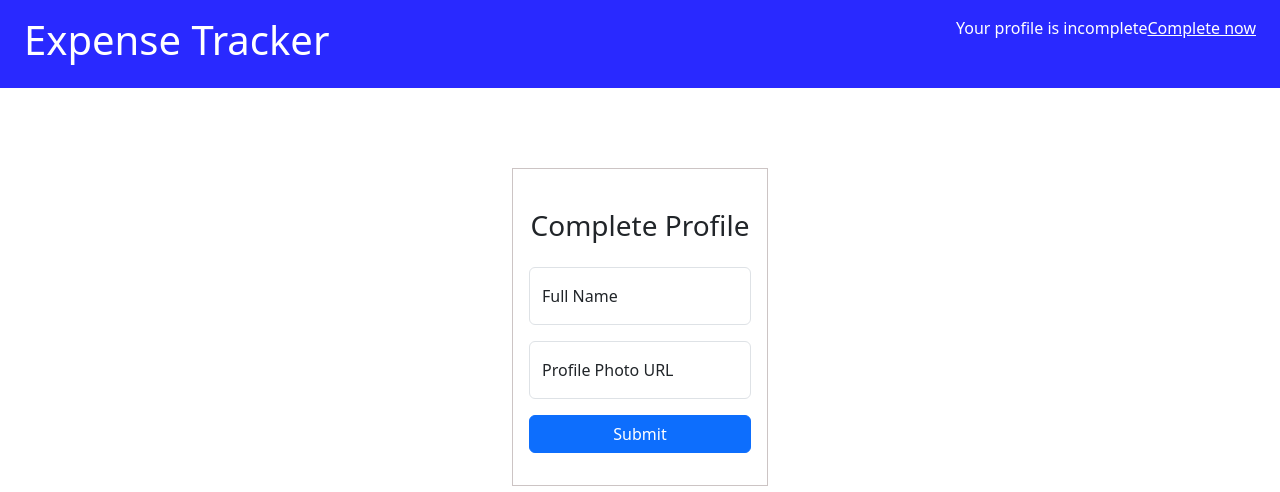
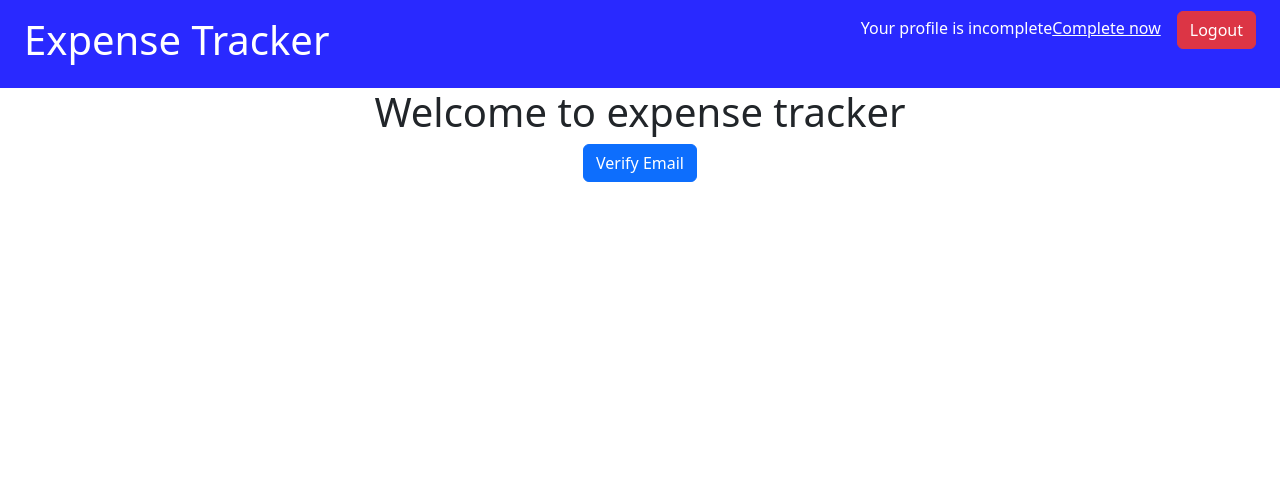
Before and after one commit to AbhiSingh0302/ExpenseTrackerReactJS, a React (Create React App) app: page /expense in a window 1280 px wide. Before the commit this address led to /profile. Shown: the top 492 px of the page. Built offline with nearby package versions, Linux system fonts and the light colour scheme; no server answers; sample sign-in values are in the browser's storage.

Commit message:
logout button

```diff
--- a/src/App.js
+++ b/src/App.js
@@ -3,20 +3,17 @@ import './App.css';
 import Header from './components/Header';
 import Signup from './components/Signup';
 import Login from './components/Login';
-import { Route, useHistory, Redirect } from 'react-router-dom/cjs/react-router-dom';
+import { Route, Redirect, Switch } from 'react-router-dom/cjs/react-router-dom';
 import Profile from './components/Profile';
 import { tokenContext } from './store/Context';
 import ExpensePage from './components/ExpensePage';
 
 function App() {
-  const history = useHistory();
-
   const ctx = useContext(tokenContext);
 
   useEffect(() => {
     if (localStorage.getItem("auth-token")) {
       ctx.updateLogIn(localStorage.getItem("auth-token"));
-      history.replace('/profile')
     }
   }, [])
 
@@ -24,25 +21,26 @@ function App() {
     localStorage.setItem("auth-token", token);
     ctx.updateLogIn(token);
   }
+  console.log("ctx.isLoggedIn:", ctx.isLoggedIn);
+
 
   return (
     <>
-      <Header loggedIn={ctx.isLoggedIn} />
+      <Header/>
+      <Switch>
         <Route path="/" exact>
-        <Signup />
+          {ctx.isLoggedIn ? <Redirect to="expense"/> : <Signup />}
         </Route>
         <Route path="/login">
-        {!ctx.isLoggedIn && <Login onLogin={loginHandler} />}
-        {ctx.isLoggedIn && <Redirect to="/expense"/>}
+          {ctx.isLoggedIn ? <Redirect to="expense"/> : <Login onLogin={loginHandler} />}
         </Route>
         <Route path="/profile">
-        {ctx.isLoggedIn && <Profile />}
-        {!ctx.isLoggedIn && <Redirect to="/login"/>}
+        {ctx.isLoggedIn ? <Profile /> : <Redirect to="/login"/>}
         </Route>
         <Route path="/expense">
-      {ctx.isLoggedIn && <ExpensePage />}
-      {!ctx.isLoggedIn && <Redirect to="/login"/>}
+        {ctx.isLoggedIn ? <ExpensePage /> : <Redirect to="/login"/>}
         </Route>
+      </Switch>
     </>
   );
 }
--- a/src/components/Header.css
+++ b/src/components/Header.css
@@ -2,3 +2,7 @@
     background-color: rgb(41, 41, 255);
     color: white;
 }
+
+.logo{
+    cursor: pointer;
+}
--- a/src/components/Header.js
+++ b/src/components/Header.js
@@ -1,11 +1,28 @@
-import { Link } from 'react-router-dom/cjs/react-router-dom.min';
+import { Link, useHistory } from 'react-router-dom/cjs/react-router-dom.min';
 import './Header.css';
+import { Button } from 'react-bootstrap';
+import { useContext } from 'react';
+import { tokenContext } from '../store/Context';
 
 const Header = props => {
-    console.log(props.loggedIn)
+    const ctx = useContext(tokenContext);
+
+    const history = useHistory("/expense");
+
+    const clickHandler = () => {
+        history.replace("/expense");
+    }
+
+    const logoutHandler = () => {
+        ctx.logout();
+    }
+
     return <header className='main-header d-flex justify-content-between px-4'>
-        <h1 className='text-center py-3'>Expense Tracker</h1>
-        {props.loggedIn && <p className='text-center py-3'>Your profile is incomplete<Link to="/profile" style={{textDecoration: "underline", color: "white"}}>Complete now</Link></p>}
+        <h1 className='text-center py-3 logo' onClick={clickHandler}>Expense Tracker</h1>
+        {ctx.isLoggedIn && <div>
+        <p className='text-center py-3 me-3 d-inline-block'>Your profile is incomplete<Link to="/profile" style={{textDecoration: "underline", color: "white"}}>Complete now</Link></p>
+        <Button size='md' variant='danger' onClick={logoutHandler}>Logout</Button>
+        </div>}
     </header>
 }
 
--- a/src/store/Context.js
+++ b/src/store/Context.js
@@ -3,7 +3,8 @@ import { createContext, useState } from "react";
 const tokenContext = createContext({
     token: "",
     isLoggedIn: false,
-    updateLogIn: () => {}
+    updateLogIn: () => {},
+    logout: () => {}
 })
 
 const TokenContextProvider = props => {
@@ -15,8 +16,16 @@ const TokenContextProvider = props => {
         setIsLoggedIn(true);
     }
 
+    const logout = () => {
+        setToken("");
+        setIsLoggedIn(false);
+        if(localStorage.getItem("auth-token")){
+            localStorage.removeItem("auth-token");
+        }
+    }
+
     const contextValue = {
-        token, isLoggedIn, updateLogIn
+        token, isLoggedIn, updateLogIn, logout
     }
 
     return <tokenContext.Provider value={contextValue}>
```
Lines whose indentation alone changed are shown as unchanged.
